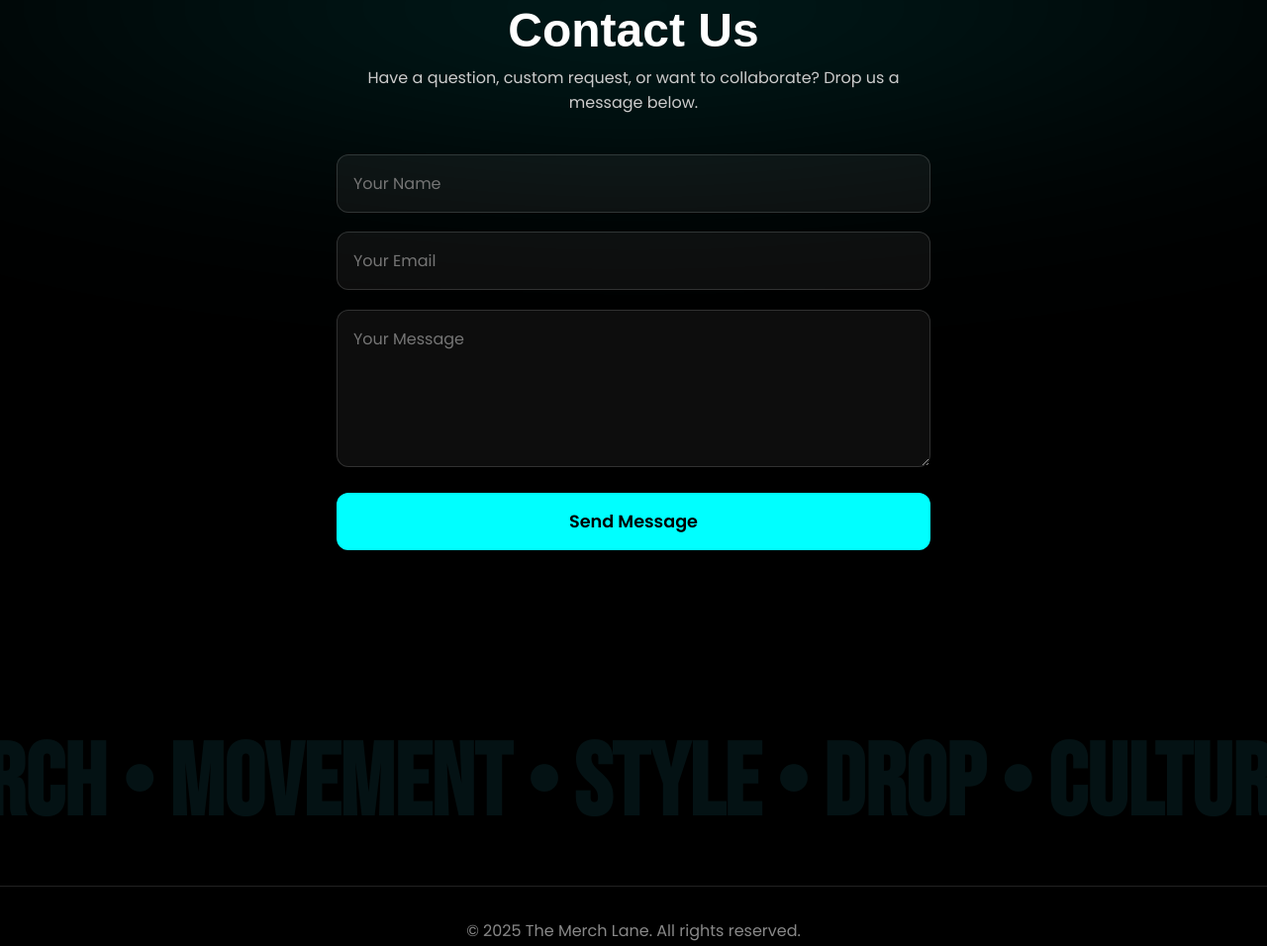
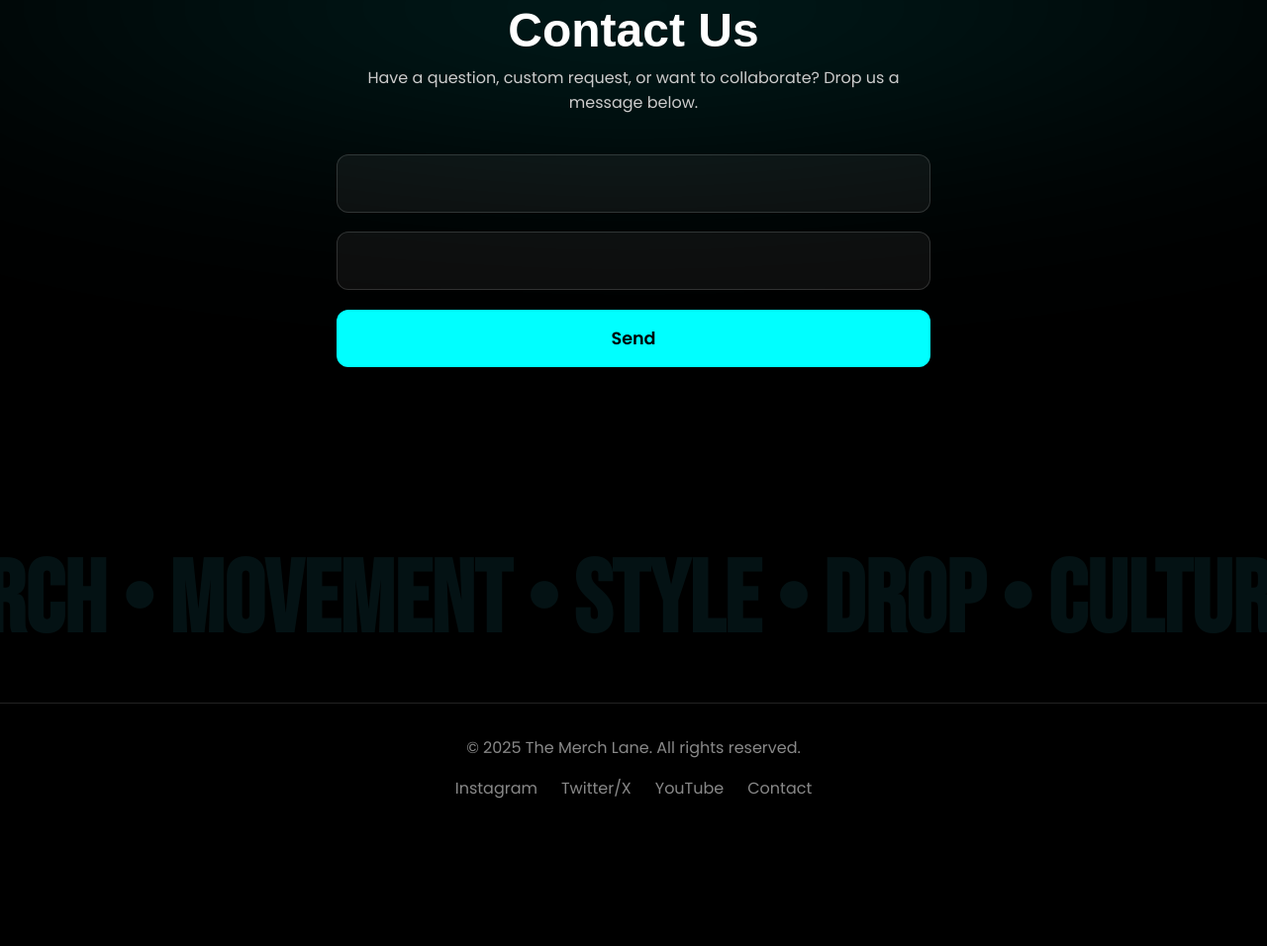
Before and after one commit to Themerchlane/themerchlane.in, a plain HTML site: page index.html in a window 1280 px wide. Shown: the part 3934-4890 px from the top of the page at 99% size. After the commit the page ends 4775 px from the top, so only its background shows below. Drawn offline with Linux system fonts and the light colour scheme; a web font is replaced by a local one.

Commit message:
index.html

```diff
--- a/index.html
+++ b/index.html
@@ -138,16 +138,11 @@
   <h2 class="section-title">Contact Us</h2>
   <p class="contact-description">Have a question, custom request, or want to collaborate? Drop us a message below.</p>
 
-  <form action="https://formsubmit.co/el/xucunu" method="POST" class="contact-form">
-    <input type="text" name="_honey" style="display:none">
-    <input type="hidden" name="_captcha" value="false">
-    <input type="hidden" name="_next" value="https://yourdomain.com/thankyou.html">
-
-    <input type="text" name="name" placeholder="Your Name" required />
-    <input type="email" name="email" placeholder="Your Email" required />
-    <textarea name="message" rows="5" placeholder="Your Message" required></textarea>
-    <button type="submit">Send Message</button>
-  </form>
+<form action="https://formsubmit.co/el/xucunu" method="POST" class="contact-form">
+     <input type="text" name="name" required>
+     <input type="email" name="email" required>
+     <button type="submit">Send</button>
+</form>
 </section>
 
 
```
